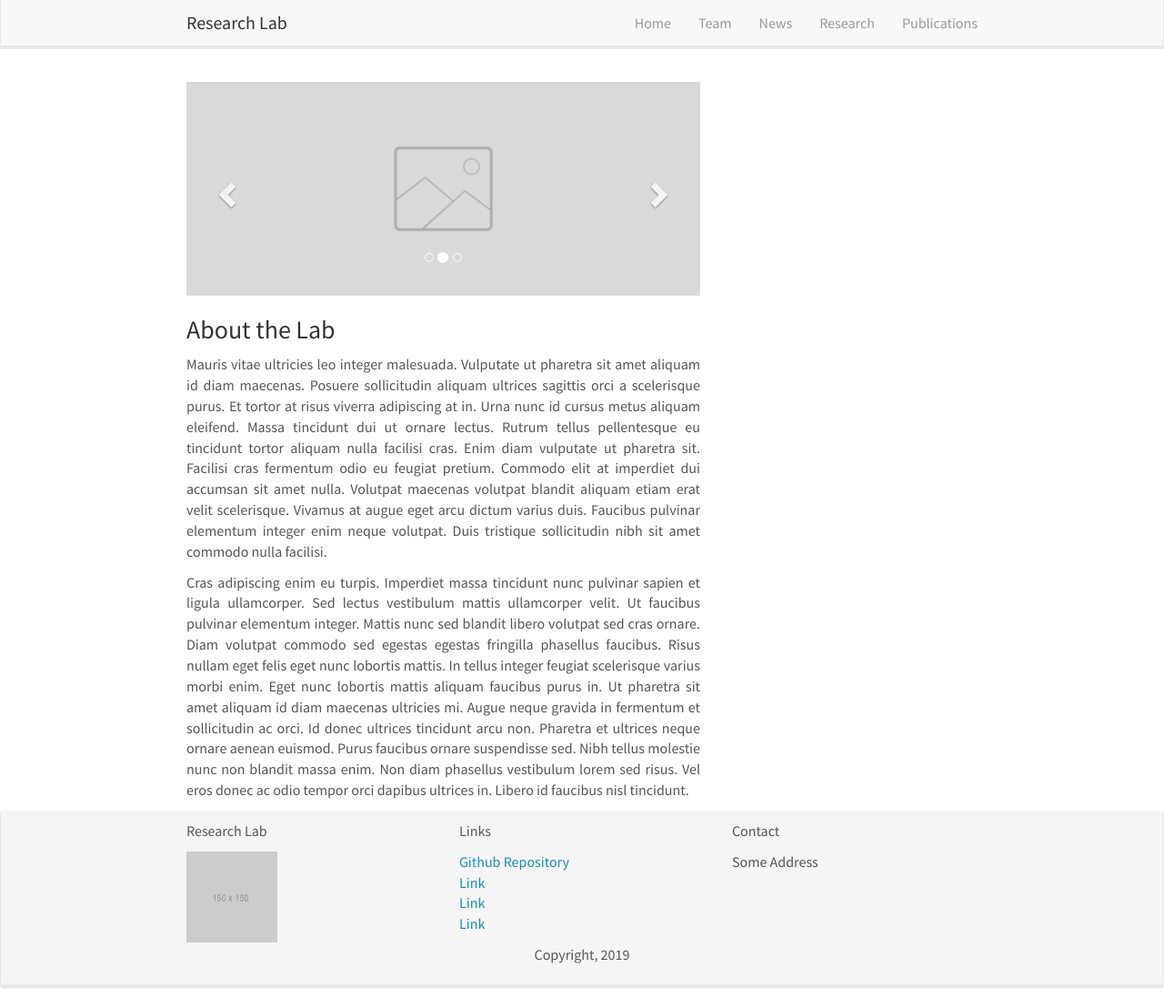
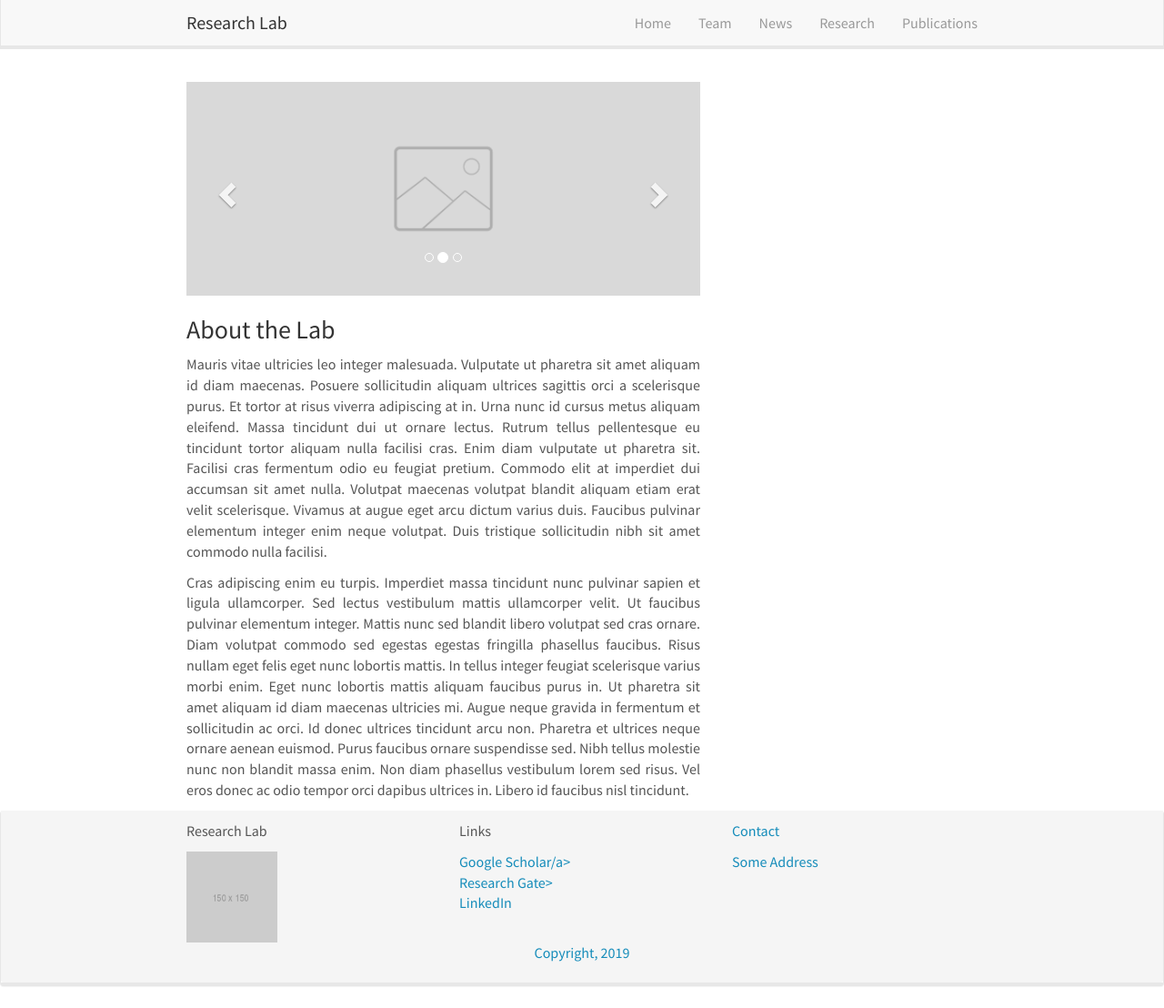
Before and after one commit to rhad-lab/rhad-lab.github.io, a Jekyll site: the page built from _pages/home.md, in a window 1280 px wide and 1108 px high. Shown: the whole window at 91% size. Built offline with Jekyll 4.4.1, drawn with Linux system fonts in a browser that asks for light colours; nearby versions of some CDN libraries.

Commit message:
Update footer.html

```diff
--- a/_includes/footer.html
+++ b/_includes/footer.html
@@ -11,10 +11,9 @@
 			<div class="col-sm-4">
 				<p>Links</p>
 				<ul class="list-unstyled">
-					<li><a href="https://github.com/ericdaat/research-lab-website">Github Repository</a></li>
-					<li><a href="">Link</a></li>
-					<li><a href="">Link</a></li>
-					<li><a href="">Link</a></li>
+					<li><a href="https://scholar.google.com/citations?user=s9s1xyQAAAAJ&hl=en">Google Scholar/a></li>
+					<li><a href="https://www.researchgate.net/profile/Rachel-Bouserhal">Research Gate></li>
+					<li><a href="www.linkedin.com/in/rbouserhal">LinkedIn</li>
 				</ul>
 			</div>
 
```
